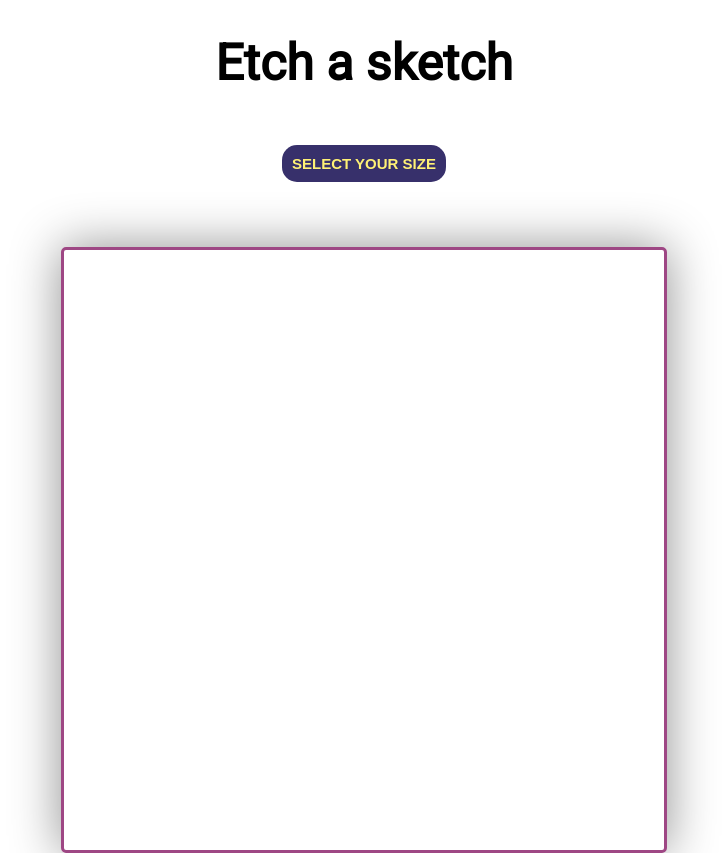
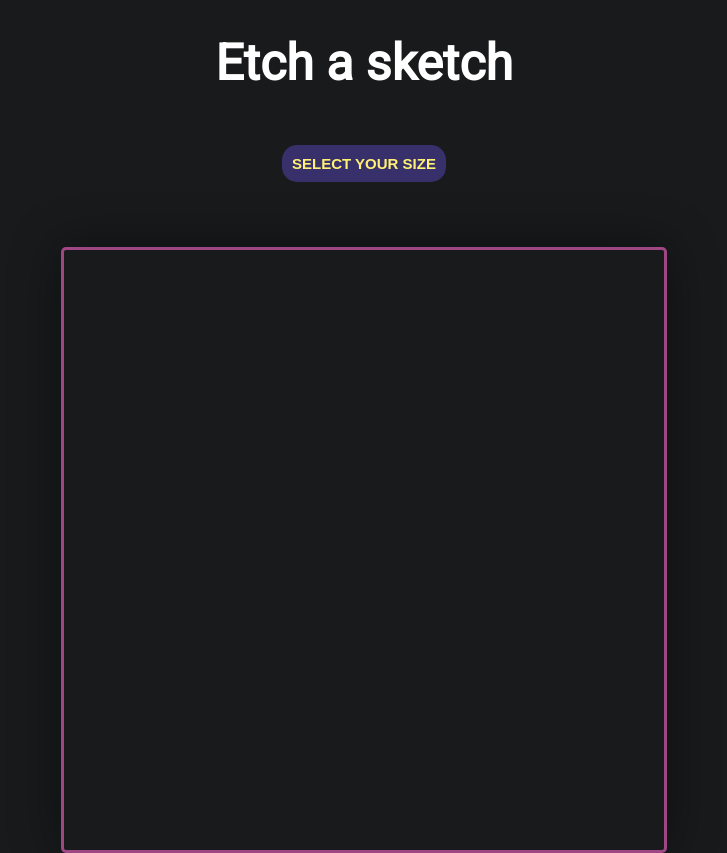
Before and after one commit to MrACIID/Etch-a-Sketch, a plain HTML site: page index.html in a window 1280 px wide. Shown: the top 853 px of the page, without its empty margins (276-1003 px from the left). Drawn offline with Linux system fonts and the light colour scheme.

Commit message:
Changed body background-color to dark

```diff
--- a/index.js
+++ b/index.js
@@ -10,7 +10,7 @@ function getSize() {
     const selectBtn = document.querySelector(".selectBtn")
     selectBtn.addEventListener("click", function () {
 
-        //Deleting existing grid before creating a new one.
+        //Deleting existing cells before creating a new grid to prevent stacking up cells.
         document.querySelectorAll(".cell").forEach((e) => e.parentNode.removeChild(e))
 
         //Ask for a desired size
--- a/style.css
+++ b/style.css
@@ -8,10 +8,12 @@ body {
     justify-content: center;
     align-items: center;
     gap: 20px;
+    background-color: #181A1B;
 }
 
 h1 {
     font-size: 50px;
+    color: white;
 }
 
 .selectBtn {
```
